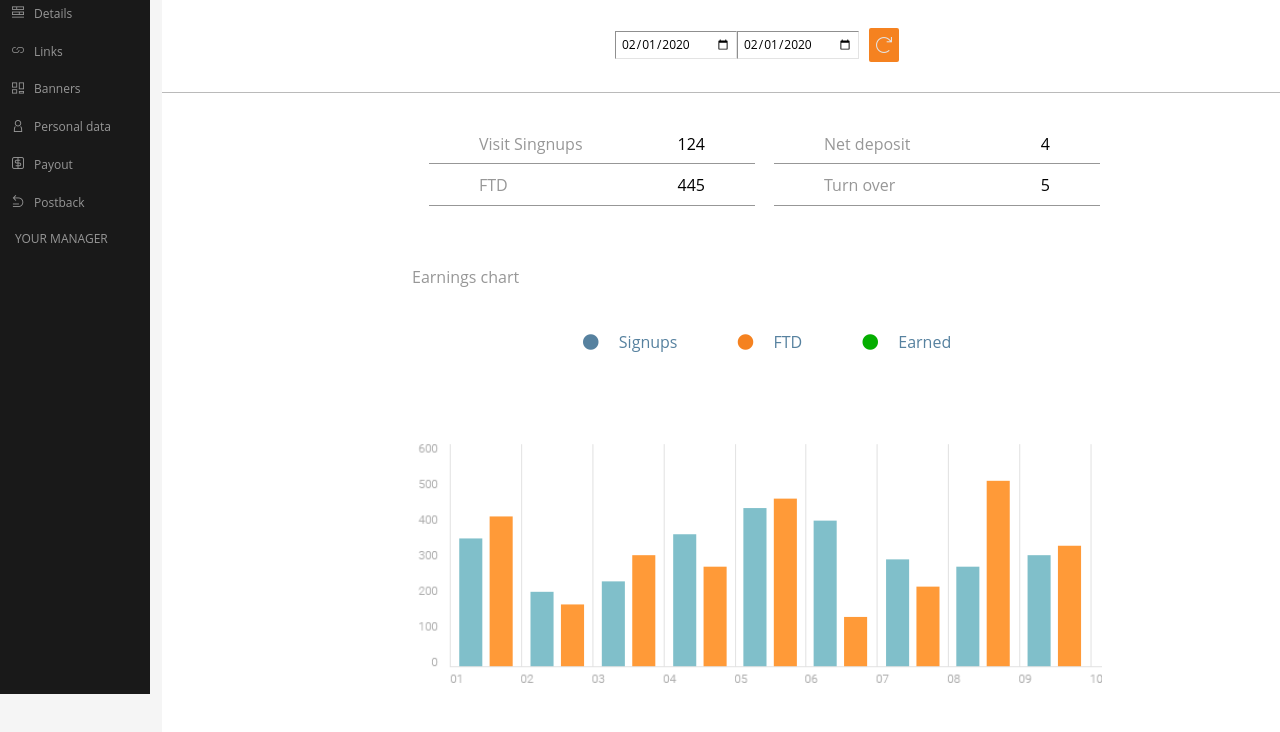
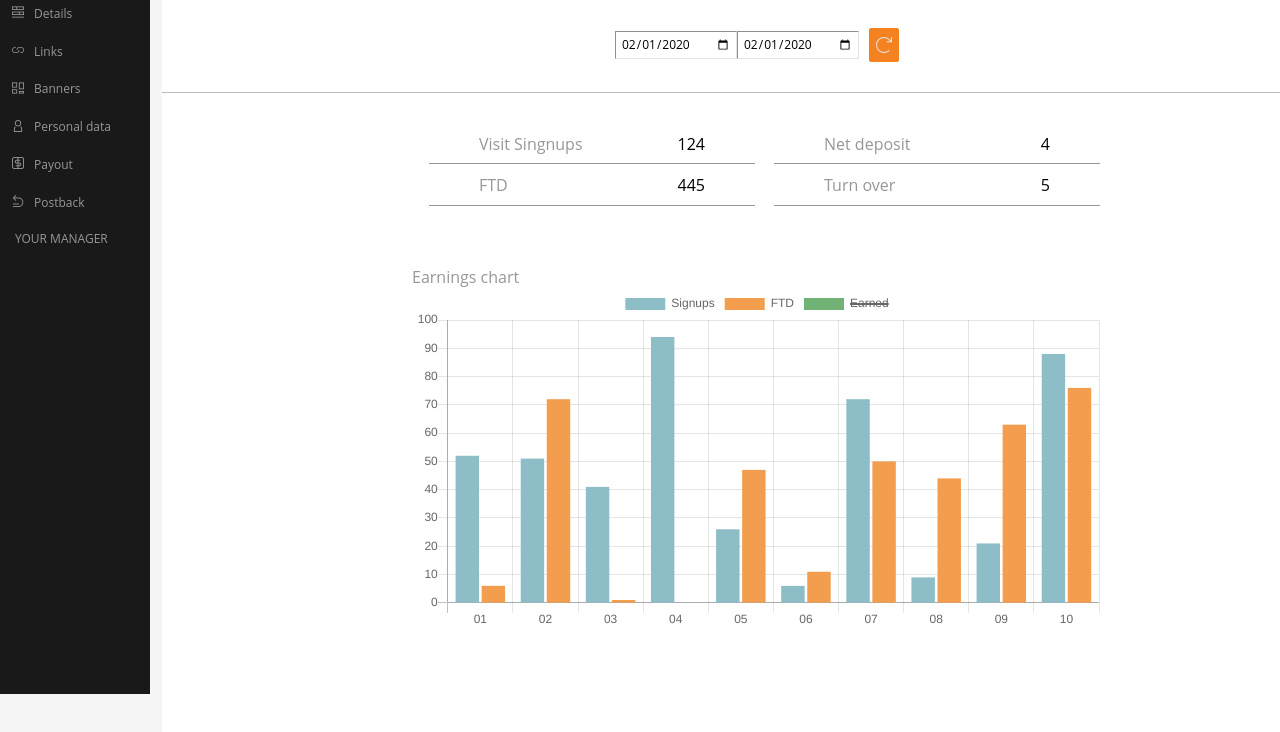
Before and after one commit to JakubOlkowicz/solo-project, a website: page src/index.html in a window 1280 px wide. Shown: the part 106-838 px from the top of the page. Drawn offline with nearby package versions, Linux system fonts and the light colour scheme; files that its build step writes are made by us from their sources.

Commit message:
add myChart

```diff
--- a/src/index.html
+++ b/src/index.html
@@ -133,22 +133,8 @@
       </div>
       <p>Earnings chart</p>
       <div class="earnings">
-        <div class="color-button">
-          <button class="btn btn-trans">
-            <i class="fas fa-circle blue"></i>
-            <span>Signups</span>
-          </button>
-          <button class="btn btn-trans">
-            <i class="fas fa-circle orange"></i>
-            <span>FTD</span>
-          </button>
-          <button class="btn btn-trans">
-            <i class="fas fa-circle green"></i>
-            <span>Earned</span>
-          </button>
-        </div>
         <div class="table">
-          <img src="./images/table.png" alt="table">
+          <canvas id="myChart"></canvas>
         </div>
       </div>
     </div>
@@ -723,6 +709,7 @@
       </div>
      </div>
    </div>
+   <script src="https://cdnjs.cloudflare.com/ajax/libs/Chart.js/2.4.0/Chart.min.js"></script>
    <script type="text/javascript" src="./js/script.js">
   </script>
 </body>
--- a/src/js/script.js
+++ b/src/js/script.js
@@ -131,3 +131,37 @@ function sidebarActive(){
   }
 }
 sidebarActive();
+
+var ctx = document.getElementById('myChart').getContext('2d');
+var chart = new Chart(ctx, {
+  // 1
+  type: 'bar',
+  data: {
+    // 2
+    labels: ['01', '02', '03', '04', '05', '06', '07', '08', '09', '10'],
+    // 3
+    datasets: [{
+      // 4
+      label: 'Signups',
+      // 5
+      backgroundColor: '#8DBEC8',
+      borderColor: '#8DBEC8',
+      // 6
+      data: [ 52, 51, 41, 94, 26, 6, 72, 9, 21, 88 ],
+    },
+    {
+      label: 'FTD',
+      backgroundColor: '#F29E4E',
+      borderColor: '#F29E4E',
+      data: [ 6, 72, 1, 0, 47, 11, 50, 44, 63, 76 ],
+    },
+    {
+      label: 'Earned',
+      backgroundColor: '#71B374',
+      borderColor: '#71B374',
+      data: [ 59, 49, 68, 90, 67, 41, 13, 38, 48, 48 ],
+      // 7
+      hidden: true,
+    }]
+  },
+});
```
